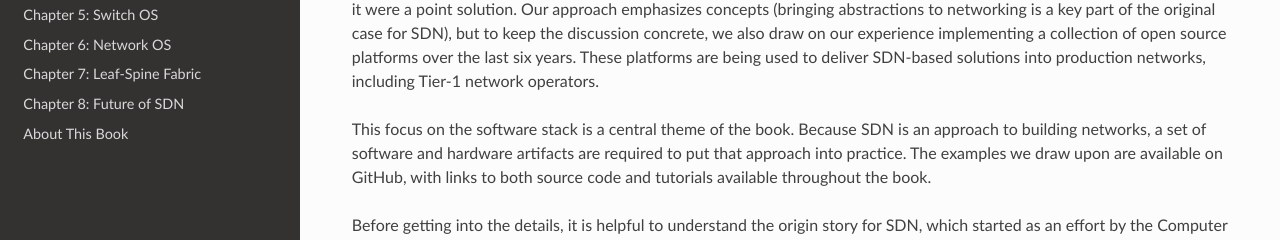
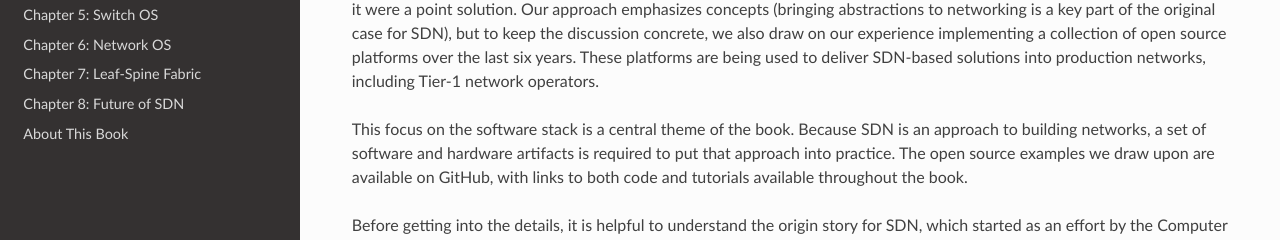
Before and after one commit to onosproject/onosproject.github.io, a plain HTML site: page intro.html in a window 1280 px wide. Shown: the part 417-657 px from the top of the page. Drawn offline with Linux system fonts and the light colour scheme.

Commit message:
publish latest

```diff
--- a/intro.html
+++ b/intro.html
@@ -205,9 +205,10 @@ platforms are being used to deliver SDN-based solutions into
 production networks, including Tier-1 network operators.</p>
 <p>This focus on the software stack is a central theme of the
 book. Because SDN is an approach to building networks, a set of
-software and hardware artifacts are required to put that approach into
-practice.  The examples we draw upon are available on GitHub, with
-links to both source code and tutorials available throughout the book.</p>
+software and hardware artifacts is required to put that approach into
+practice.  The open source examples we draw upon are available on
+GitHub, with links to both code and tutorials available throughout the
+book.</p>
 <p>Before getting into the details, it is helpful to understand the
 origin story for SDN, which started as an effort by the Computer
 Science research community to address the ossification of the
```
Also changed, not shown: _sources/intro.rst.txt.
